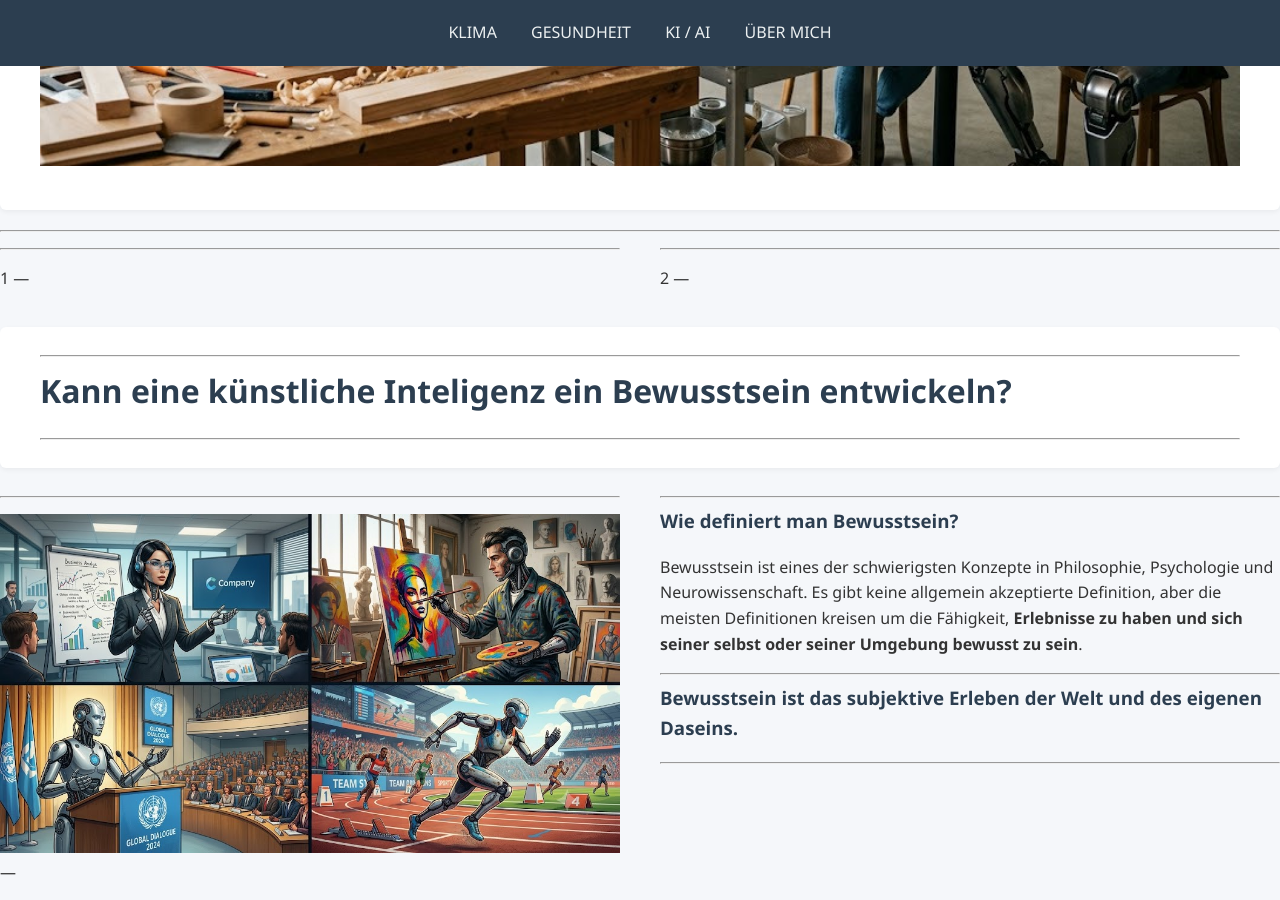
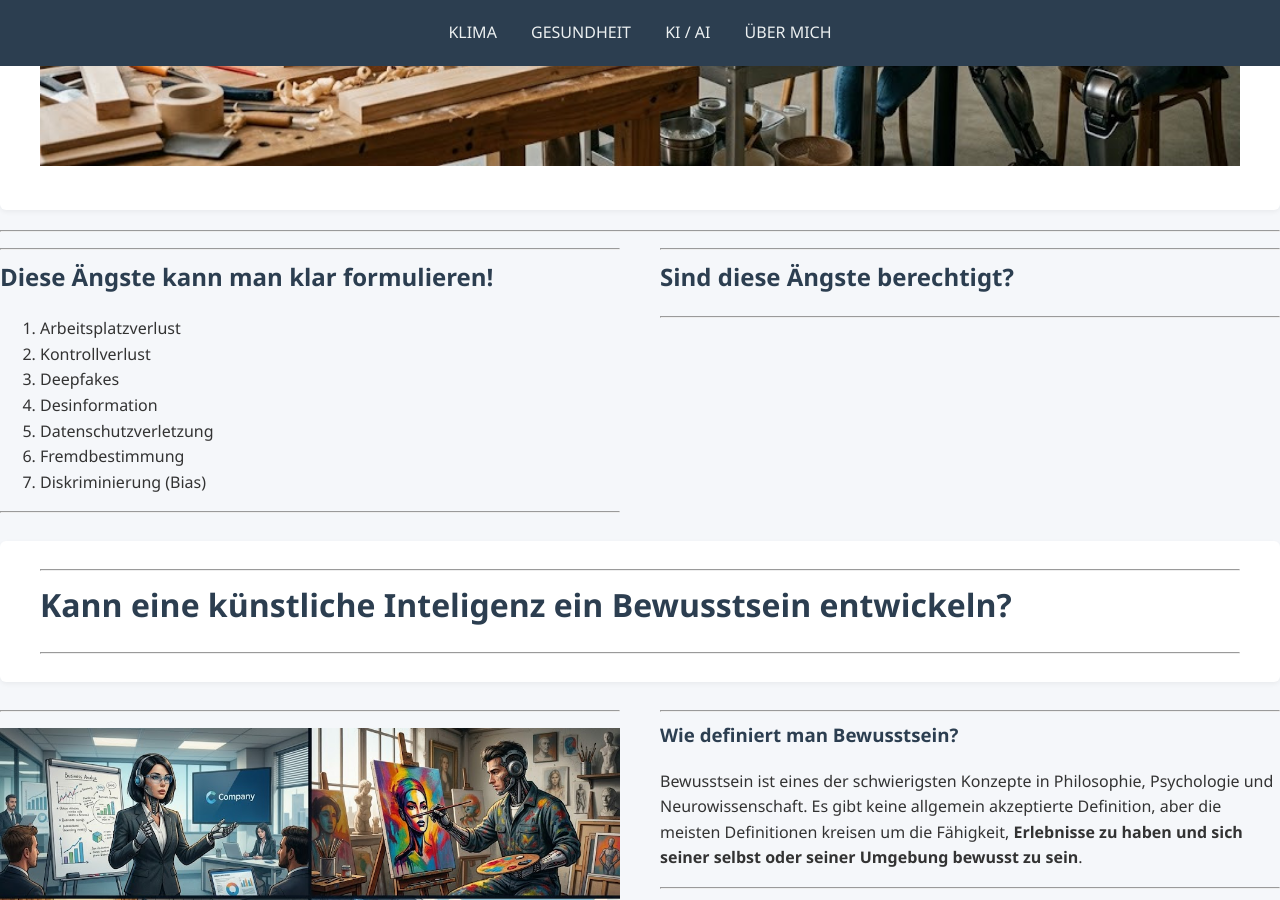
Before and after one commit to TheGermanTruth/TheGermanTruth, a Jekyll site: the page built from kiai.md, in a window 1280 px wide and 900 px high, scrolled down 1663 px. Built offline with Jekyll 4.4.1, drawn with Linux system fonts in a browser that asks for light colours.

Commit message:
Update kiai.md

```diff
--- a/kiai.md
+++ b/kiai.md
@@ -20,7 +20,16 @@ title: "In Planung"
 <div class="column" markdown="1">
 
 ---
-1
+## Diese Ängste kann man klar formulieren!
+
+1. Arbeitsplatzverlust
+2. Kontrollverlust
+3. Deepfakes
+4. Desinformation
+5. Datenschutzverletzung
+6. Fremdbestimmung
+7. Diskriminierung (Bias)
+
 ---
 
 </div>
@@ -28,7 +37,10 @@ title: "In Planung"
 <div class="column" markdown="1">
 
 ---
-2
+## Sind diese Ängste berechtigt?
+
+
+
 ---
 
 </div>
```
